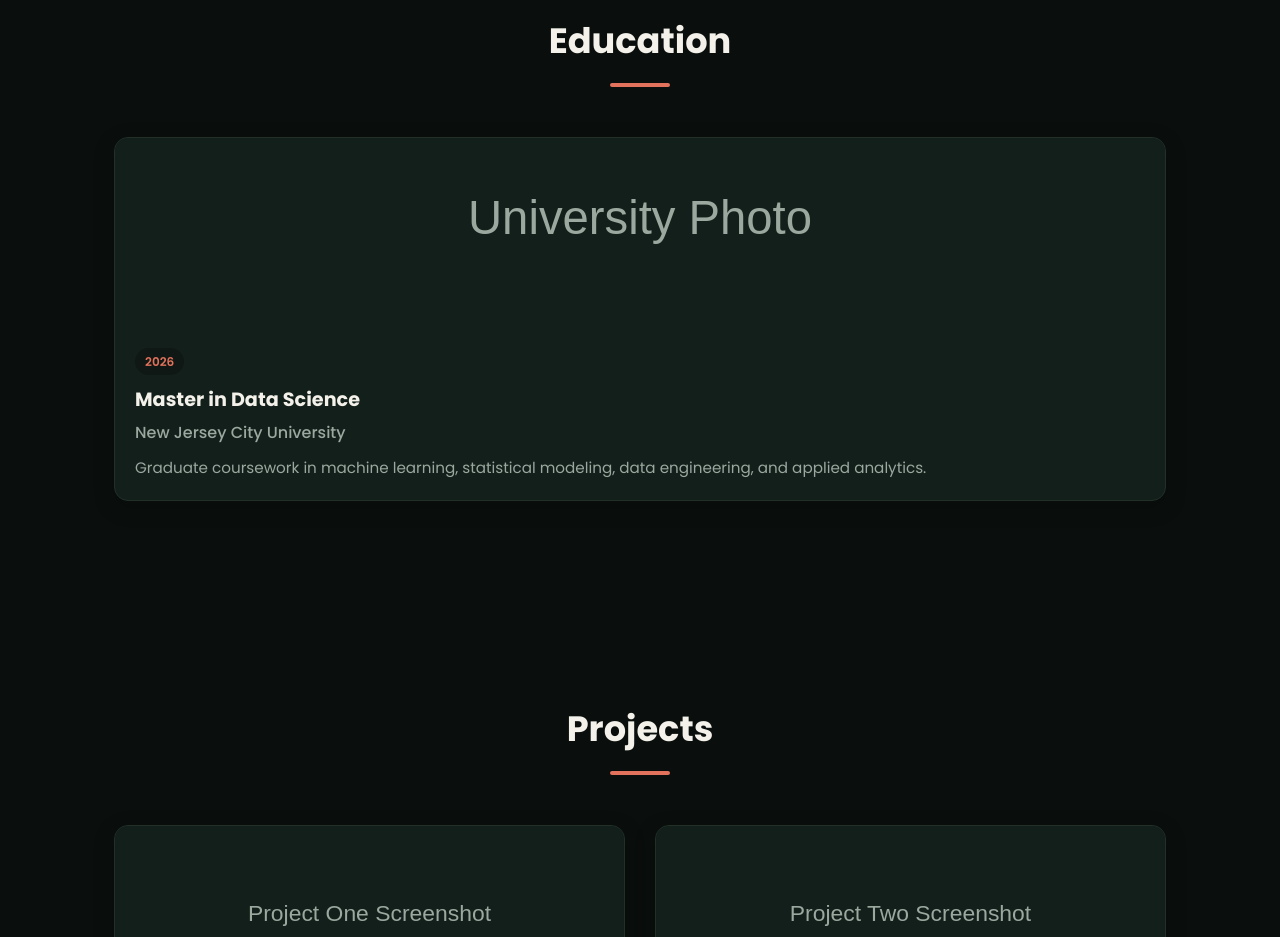
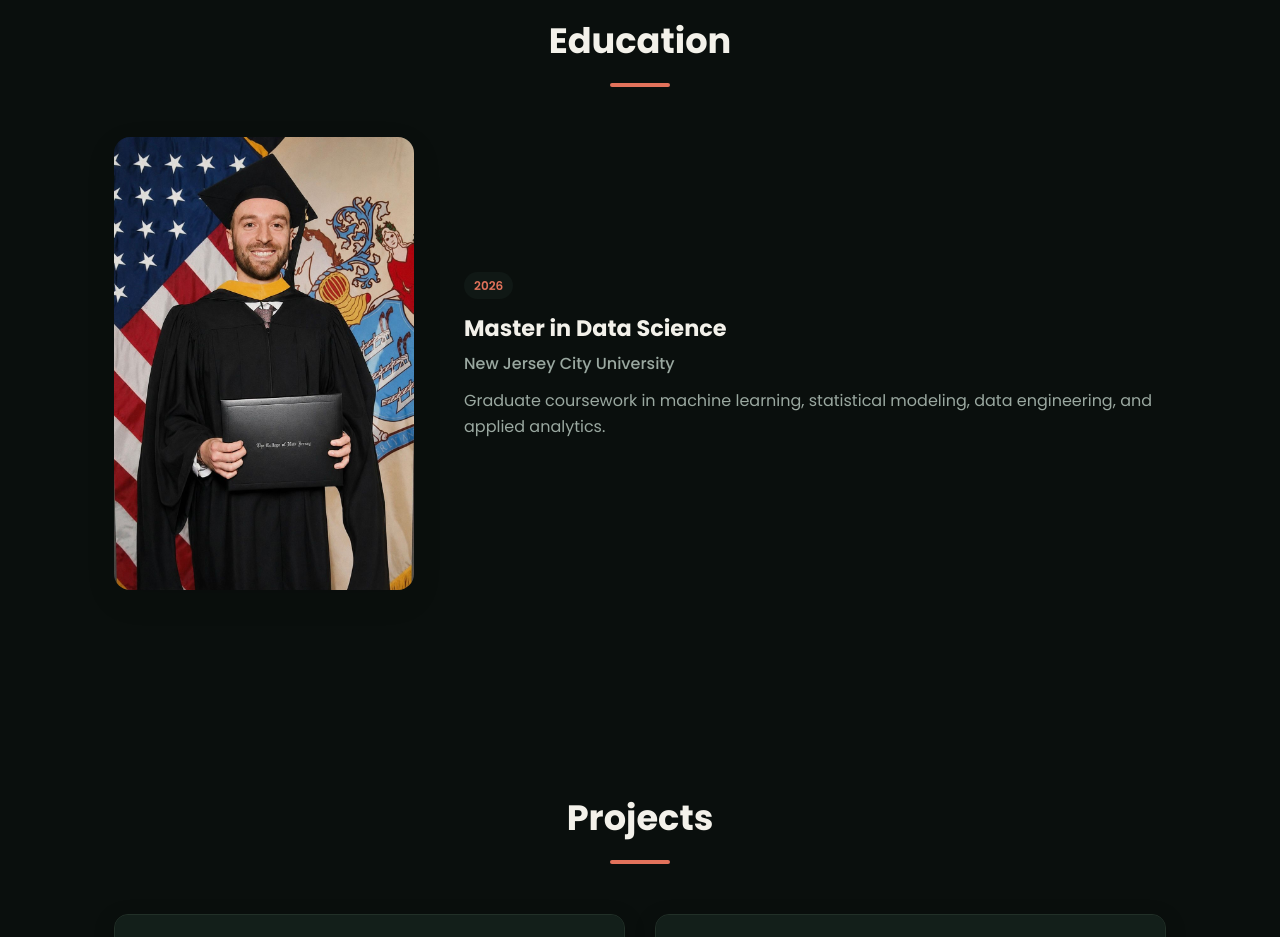
Before and after one commit to Ecorbaxhi/my-website, a plain HTML site: page index.html in a window 1280 px wide. Shown: the part 2820-3757 px from the top of the page. Drawn offline with Linux system fonts and the light colour scheme.

Commit message:
Use side-by-side layout with real university photo for Education section

```diff
--- a/css/style.css
+++ b/css/style.css
@@ -358,37 +358,6 @@ img {
 }
 
 /* ===== Education ===== */
-.education-grid {
-  display: grid;
-  grid-template-columns: repeat(auto-fit, minmax(300px, 1fr));
-  gap: 30px;
-}
-
-.education-card {
-  background: var(--color-card);
-  border: 1px solid var(--color-border);
-  border-radius: 14px;
-  overflow: hidden;
-  box-shadow: 0 6px 20px rgba(0, 0, 0, 0.25);
-  transition: transform var(--transition), box-shadow var(--transition);
-}
-
-.education-card:hover {
-  transform: translateY(-8px);
-  box-shadow: 0 16px 30px rgba(0, 0, 0, 0.4);
-  border-color: var(--color-secondary);
-}
-
-.education-card img {
-  width: 100%;
-  height: 190px;
-  object-fit: cover;
-}
-
-.education-info {
-  padding: 20px;
-}
-
 .education-date {
   display: inline-block;
   background: var(--color-bg-alt);
@@ -397,24 +366,19 @@ img {
   font-weight: 600;
   padding: 4px 10px;
   border-radius: 20px;
-  margin-bottom: 10px;
+  margin-bottom: 12px;
 }
 
-.education-info h3 {
-  font-size: 1.2rem;
+.about-text h3 {
+  font-size: 1.4rem;
   margin-bottom: 4px;
 }
 
-.education-info h4 {
+.about-text h4 {
   font-size: 1rem;
   color: var(--color-text-light);
   font-weight: 500;
-  margin-bottom: 10px;
-}
-
-.education-info p {
-  color: var(--color-text-light);
-  font-size: 0.95rem;
+  margin-bottom: 12px;
 }
 
 /* ===== Projects ===== */
--- a/index.html
+++ b/index.html
@@ -6,7 +6,7 @@
   <title>Eris Corbaxhi | AI Engineer</title>
   <meta name="description" content="Portfolio of Eris Corbaxhi, AI Engineer specializing in data science, machine learning, automation, and AI-powered applications." />
   <link rel="icon" href="assets/images/favicon.svg" type="image/svg+xml" />
-  <link rel="stylesheet" href="css/style.css?v=5" />
+  <link rel="stylesheet" href="css/style.css?v=6" />
   <link rel="preconnect" href="https://fonts.googleapis.com" />
   <link href="https://fonts.googleapis.com/css2?family=Poppins:wght@300;400;500;600;700&display=swap" rel="stylesheet" />
 </head>
@@ -134,15 +134,18 @@
   <section id="education" class="section">
     <div class="container">
       <h2 class="section-title fade-in">Education</h2>
-      <div class="education-grid">
-        <div class="education-card fade-in">
-          <img src="assets/images/education1.svg" alt="New Jersey City University" />
-          <div class="education-info">
-            <span class="education-date">2026</span>
-            <h3>Master in Data Science</h3>
-            <h4>New Jersey City University</h4>
-            <p>Graduate coursework in machine learning, statistical modeling, data engineering, and applied analytics.</p>
-          </div>
+      <div class="about-content">
+        <div class="about-image fade-in">
+          <img src="assets/images/university.jpg" alt="New Jersey City University" />
+        </div>
+        <div class="about-text fade-in">
+          <span class="education-date">2026</span>
+          <h3>Master in Data Science</h3>
+          <h4>New Jersey City University</h4>
+          <p>
+            Graduate coursework in machine learning, statistical modeling, data
+            engineering, and applied analytics.
+          </p>
         </div>
       </div>
     </div>
@@ -264,6 +267,6 @@
 
   <a href="#home" class="back-to-top" id="backToTop" aria-label="Back to top">&#8593;</a>
 
-  <script src="js/script.js?v=5"></script>
+  <script src="js/script.js?v=6"></script>
 </body>
 </html>
```
Also changed, not shown: assets/images/education1.svg (deleted), assets/images/university.jpg (added).
